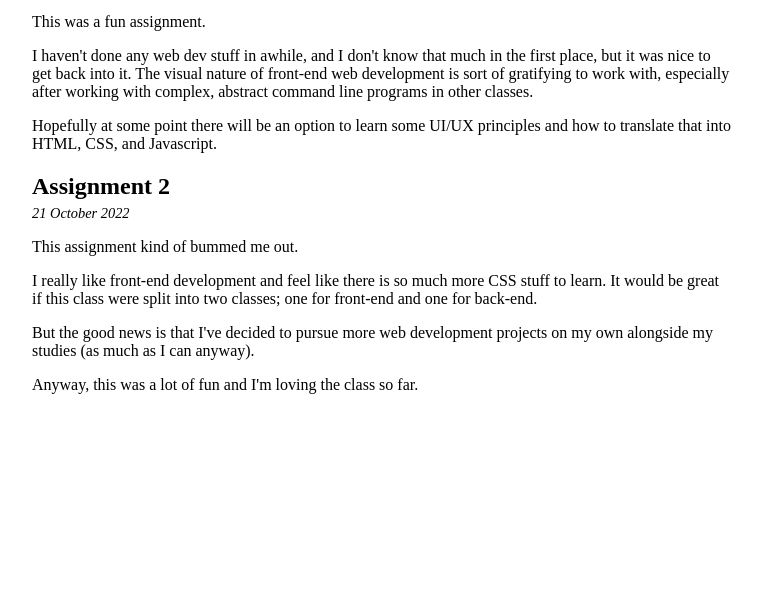
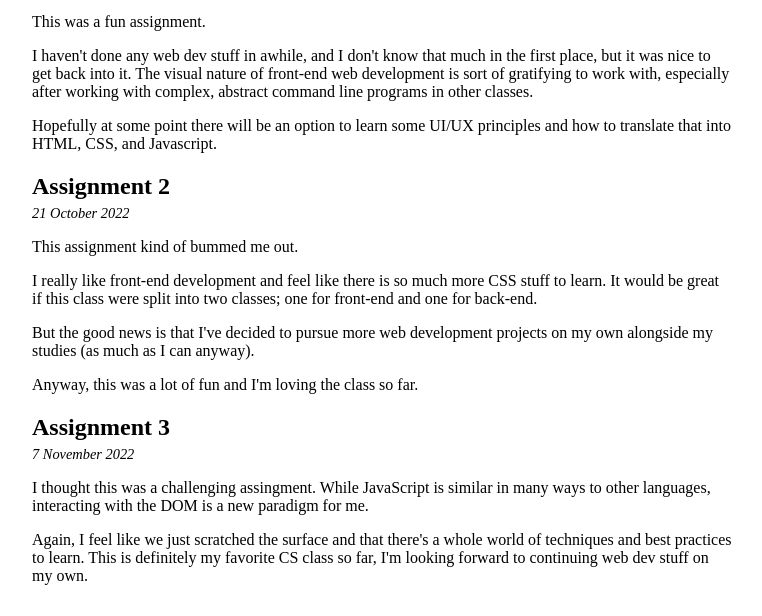
Before and after one commit to akinsmosu/cs290, a plain HTML site: page blog.html in a window 1280 px wide. Shown: the part 184-800 px from the top of the page, without its empty margins (258-1020 px from the left). Drawn offline with Linux system fonts and the light colour scheme.

Commit message:
Add post for Assignment 3

```diff
--- a/blog.html
+++ b/blog.html
@@ -40,6 +40,16 @@
 			projects on my own alongside my studies (as much as I can anyway).</p>
 			<p>Anyway, this was a lot of fun and I'm loving the class so far.</p>
 
+			<h2 class="article-title">Assignment 3</h2>
+			<p class="date">7 November 2022</p>
+			<p>I thought this was a challenging assingment. While JavaScript is
+			similar in many ways to other languages, interacting with the DOM is a new
+			paradigm for me.</p>
+			<p>Again, I feel like we just scratched the surface and that
+			there's a whole world of techniques and best practices to learn. This is
+			definitely my favorite CS class so far, I'm looking forward to continuing
+			web dev stuff on my own.</p>
+
 		</div>
 	</body>
 </html>
```
